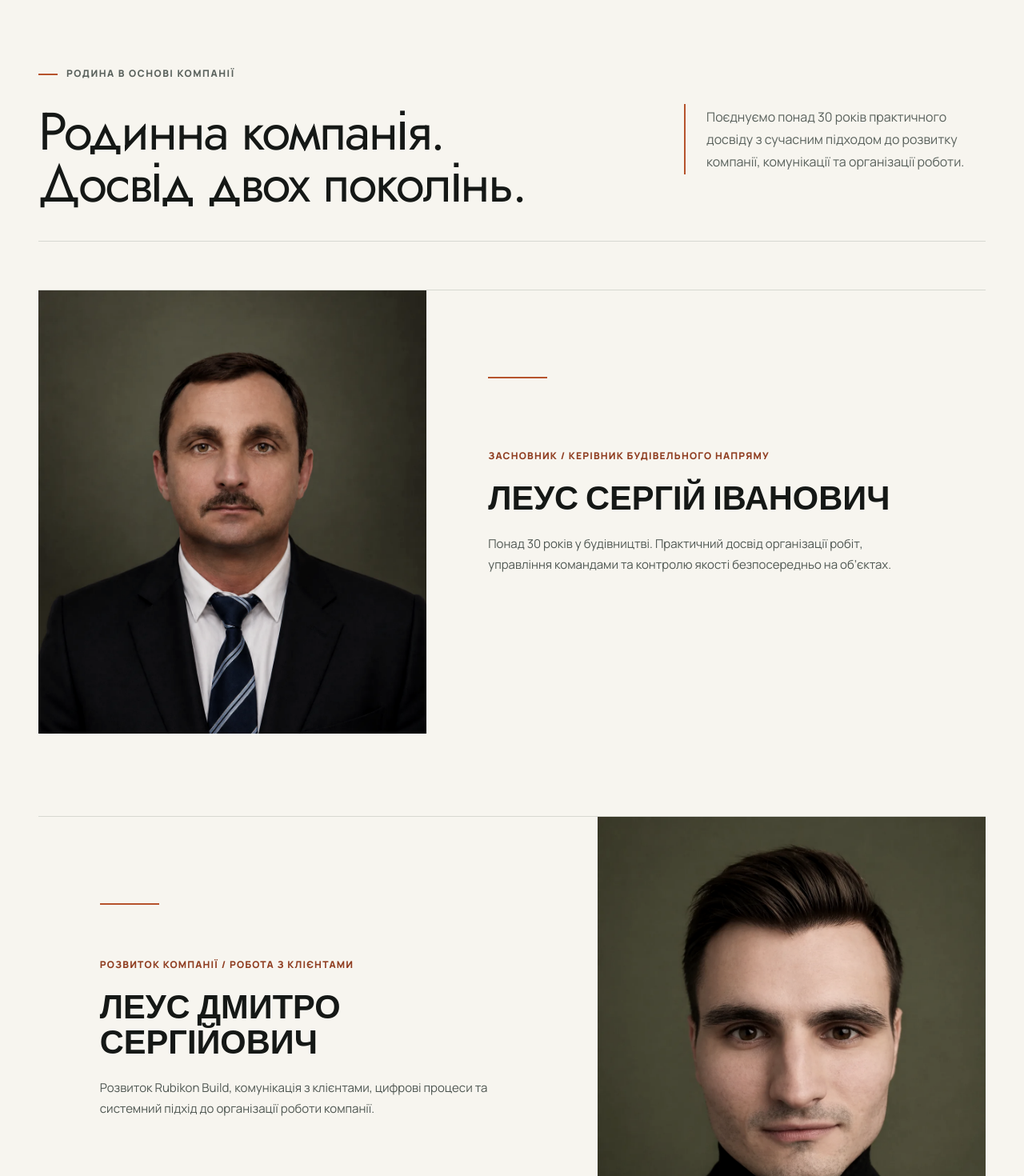
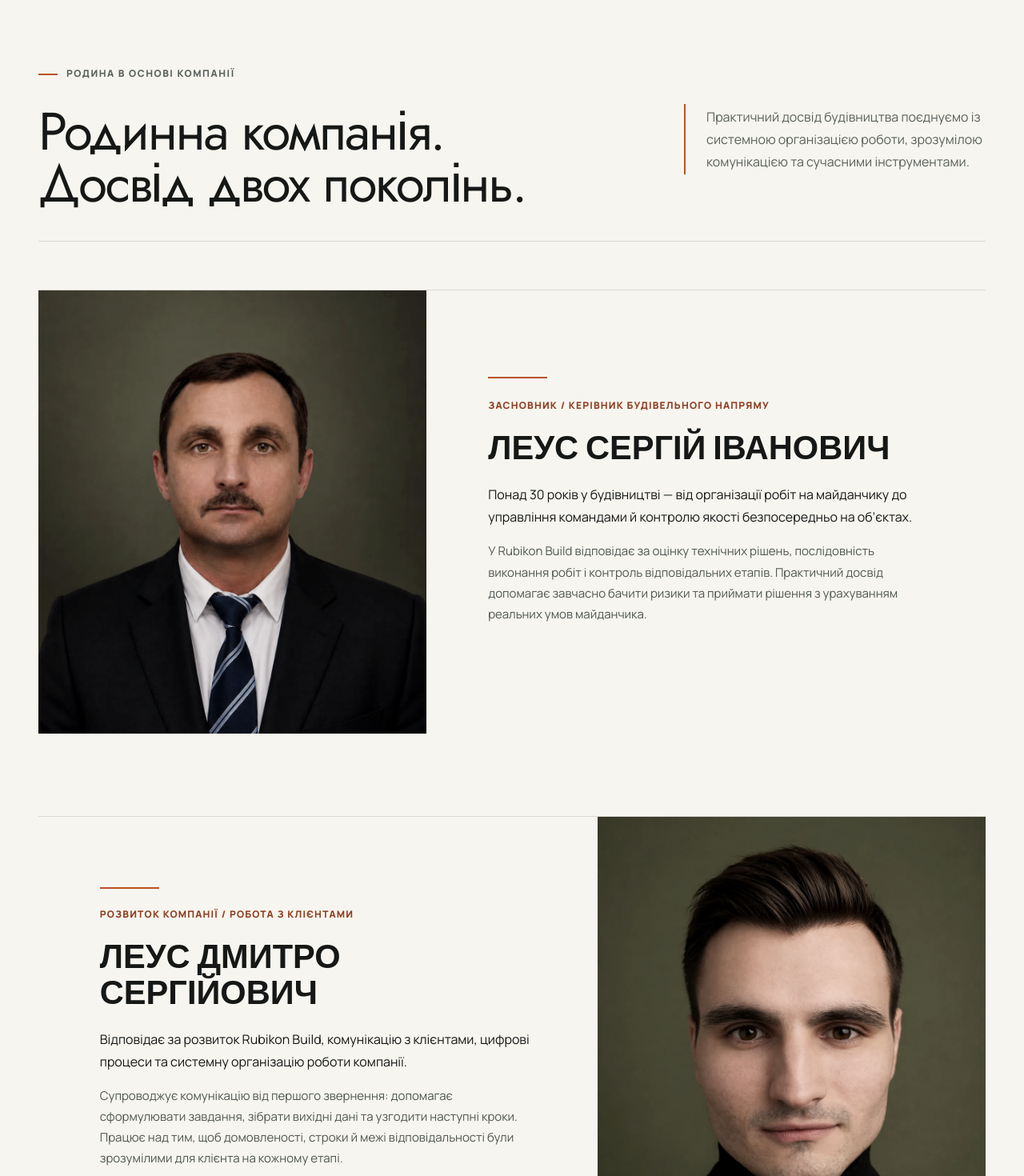
Before and after one commit to leusd100/rubikon-build, a Next.js app: page / in a window 1280 px wide. Shown: the part 5220-6690 px from the top of the page at 80% size. Built offline with nearby package versions, Linux system fonts and the light colour scheme.

Commit message:
Expand team profile copy

```diff
--- a/app/components/SiteChrome.tsx
+++ b/app/components/SiteChrome.tsx
@@ -204,7 +204,7 @@ export function TeamSection({ compact = false }: { compact?: boolean }) {
           className="team-heading"
           eyebrow="Родина в основі компанії"
           title="Родинна компанія. Досвід двох поколінь."
-          supporting="Поєднуємо понад 30 років практичного досвіду з сучасним підходом до розвитку компанії, комунікації та організації роботи."
+          supporting="Практичний досвід будівництва поєднуємо із системною організацією роботи, зрозумілою комунікацією та сучасними інструментами."
         />
         <div className="team-stories">
           <article className="person-story">
@@ -214,14 +214,16 @@ export function TeamSection({ compact = false }: { compact?: boolean }) {
             <div className="person-info">
               <span>ЗАСНОВНИК / КЕРІВНИК БУДІВЕЛЬНОГО НАПРЯМУ</span>
               <h3>Леус Сергій Іванович</h3>
-              <p>Понад 30 років у будівництві. Практичний досвід організації робіт, управління командами та контролю якості безпосередньо на об’єктах.</p>
+              <p>Понад 30 років у будівництві — від організації робіт на майданчику до управління командами й контролю якості безпосередньо на об’єктах.</p>
+              <p>У Rubikon Build відповідає за оцінку технічних рішень, послідовність виконання робіт і контроль відповідальних етапів. Практичний досвід допомагає завчасно бачити ризики та приймати рішення з урахуванням реальних умов майданчика.</p>
             </div>
           </article>
           <article className="person-story person-story-reverse">
             <div className="person-info">
               <span>РОЗВИТОК КОМПАНІЇ / РОБОТА З КЛІЄНТАМИ</span>
               <h3>Леус Дмитро Сергійович</h3>
-              <p>Розвиток Rubikon Build, комунікація з клієнтами, цифрові процеси та системний підхід до організації роботи компанії.</p>
+              <p>Відповідає за розвиток Rubikon Build, комунікацію з клієнтами, цифрові процеси та системну організацію роботи компанії.</p>
+              <p>Супроводжує комунікацію від першого звернення: допомагає сформулювати завдання, зібрати вихідні дані та узгодити наступні кроки. Працює над тим, щоб домовленості, строки й межі відповідальності були зрозумілими для клієнта на кожному етапі.</p>
             </div>
             <div className="person-photo">
               <Image src="/images/next-generation.webp" alt={`${company.founders[1]} — розвиток компанії та робота з клієнтами ${company.name}`} fill sizes="(max-width: 760px) 100vw, 47vw" />
--- a/app/globals.css
+++ b/app/globals.css
@@ -327,7 +327,9 @@ section[id] { scroll-margin-top: 116px; }
 .person-info::before { content: ''; position: absolute; top: clamp(34px, 4vw, 58px); left: clamp(44px, 6vw, 88px); width: 74px; height: 2px; background: var(--accent); }
 .person-info > span { max-width: 440px; color: var(--accent-dark); font-size: 12px; font-weight: 800; line-height: 1.5; letter-spacing: .1em; text-transform: uppercase; }
 .person-info h3 { max-width: 620px; margin: 20px 0 24px; font: 600 clamp(34px, 3.25vw, 48px)/1.06 var(--font-condensed), sans-serif; text-transform: uppercase; }
-.person-info p { max-width: 590px; margin: 0; color: var(--text-secondary); font-size: 15px; line-height: 1.75; }
+.person-info p { max-width: 610px; margin: 0; color: var(--text-secondary); font-size: 15px; line-height: 1.75; }
+.person-info p:first-of-type { color: var(--text-primary); font-size: 16px; }
+.person-info p + p { margin-top: 16px; }
 
 .process { padding-top: 84px; background: white; }
 .steps { display: grid; grid-template-columns: repeat(5, 1fr); margin: 0; padding: 0; list-style: none; border-top: 1px solid var(--line); border-left: 1px solid var(--line); }
```
